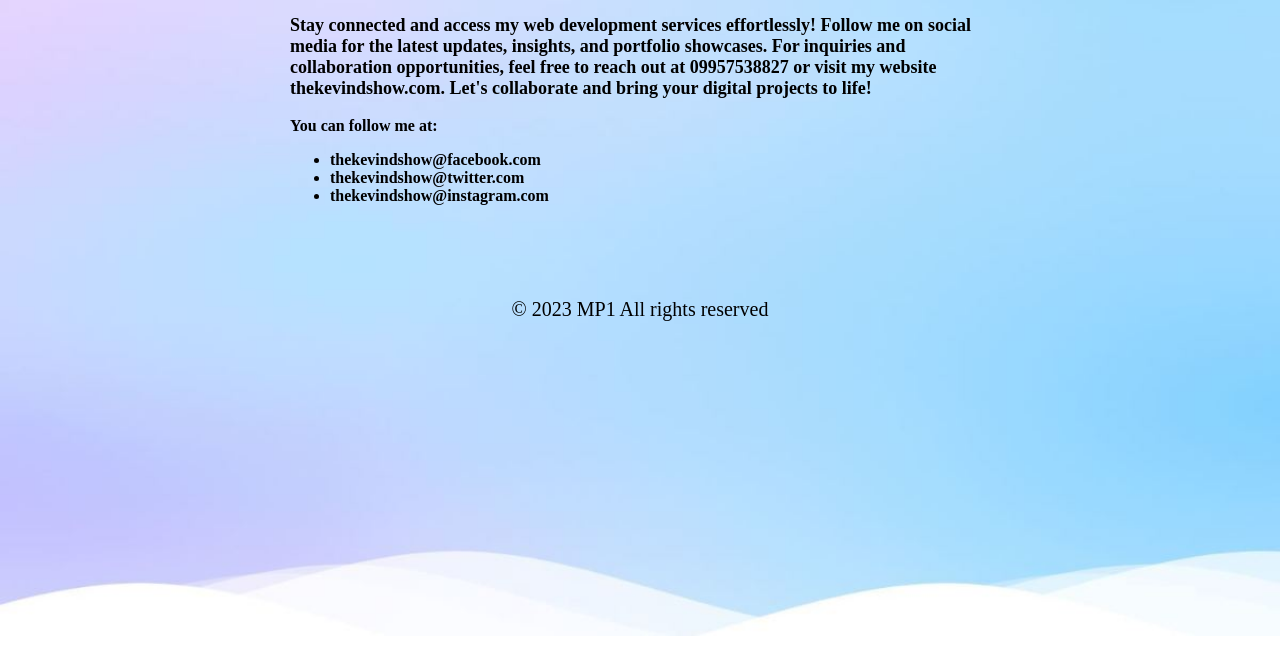
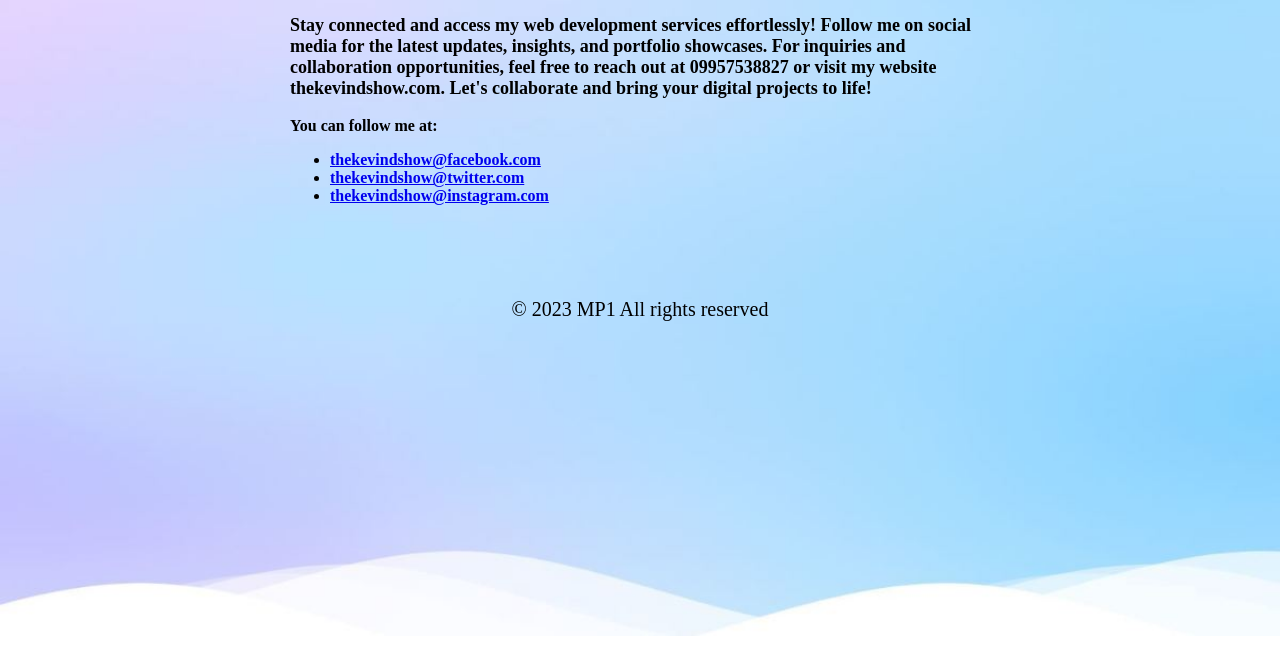
Before and after one commit to kevinsmallz/kevinsmallz.github.io, a plain HTML site: page Contact.html in a window 1280 px wide. Shown: the part 154-800 px from the top of the page. Drawn offline with Linux system fonts and the light colour scheme.

Commit message:
Updated Contact

```diff
--- a/Contact.html
+++ b/Contact.html
@@ -31,9 +31,9 @@
             <p id="pr1"><b>Stay connected and access my web development services effortlessly! Follow me on social media for the latest updates, insights, and portfolio showcases. For inquiries and collaboration opportunities, feel free to reach out at 09957538827 or visit my website thekevindshow.com. Let's collaborate and bring your digital projects to life!</b>
                         <b><p>You can follow me at:</p></b>
                           <ul>
-                              <b><li>thekevindshow@facebook.com</li></b>
-                              <b><li>thekevindshow@twitter.com</li></b>
-                              <b><li>thekevindshow@instagram.com</li></b>
+                             <b><li><a href="https://www.facebook.com/kevindane.decipolo.3">thekevindshow@facebook.com</a></li></b>
+                              <b><li><a href="https://www.facebook.com/kevindane.decipolo.3">thekevindshow@twitter.com</a></li></b>
+                              <b><li><a href="https://www.facebook.com/kevindane.decipolo.3">thekevindshow@instagram.com</a></li></b>
                          </ul>
             </p></div>
 
```
